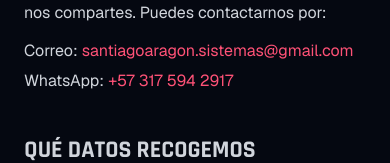
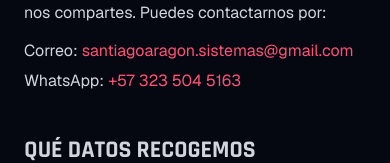
Before and after one commit to andresaragon/mrgames-web, a Next.js app: page /privacidad in a window 390 px wide. Shown: the part 562-725 px from the top of the page. Built offline with nearby package versions, Linux system fonts and the light colour scheme.

Commit message:
fix(legal): replace remaining visible phone text with PHONE_DISPLAY (+57 323 504 5163)

```diff
--- a/app/privacidad/page.tsx
+++ b/app/privacidad/page.tsx
@@ -6,6 +6,7 @@ export const metadata: Metadata = {
 }
 
 const WHATSAPP_NUMBER = "573235045163"
+const PHONE_DISPLAY = "+57 323 504 5163"
 const CONTACT_EMAIL = "santiagoaragon.sistemas@gmail.com"
 const whatsappMessage = encodeURIComponent("Hola, quiero hacer una solicitud sobre mis datos personales en MrGames")
 const whatsappUrl = `https://wa.me/${WHATSAPP_NUMBER}?text=${whatsappMessage}`
@@ -43,7 +44,7 @@ export default function PrivacidadPage() {
             </li>
             <li>
               WhatsApp:{' '}
-              <a href={whatsappUrl} target="_blank" rel="noopener noreferrer" className="text-red-400 hover:underline">+57 317 594 2917</a>
+              <a href={whatsappUrl} target="_blank" rel="noopener noreferrer" className="text-red-400 hover:underline">{PHONE_DISPLAY}</a>
             </li>
           </ul>
         </section>
@@ -94,7 +95,7 @@ export default function PrivacidadPage() {
             <p>
               Escríbenos a{' '}
               <a href={`mailto:${CONTACT_EMAIL}`} className="text-red-400 hover:underline">{CONTACT_EMAIL}</a>{' '}
-              o por WhatsApp al +57 323 504 5163 indicando tu nombre, el número con el que nos contactaste y tu solicitud.
+              o por WhatsApp al {PHONE_DISPLAY} indicando tu nombre, el número con el que nos contactaste y tu solicitud.
               Respondemos consultas en un máximo de 10 días hábiles y reclamos en un máximo de 15 días hábiles, según la ley.
             </p>
           </div>
```
